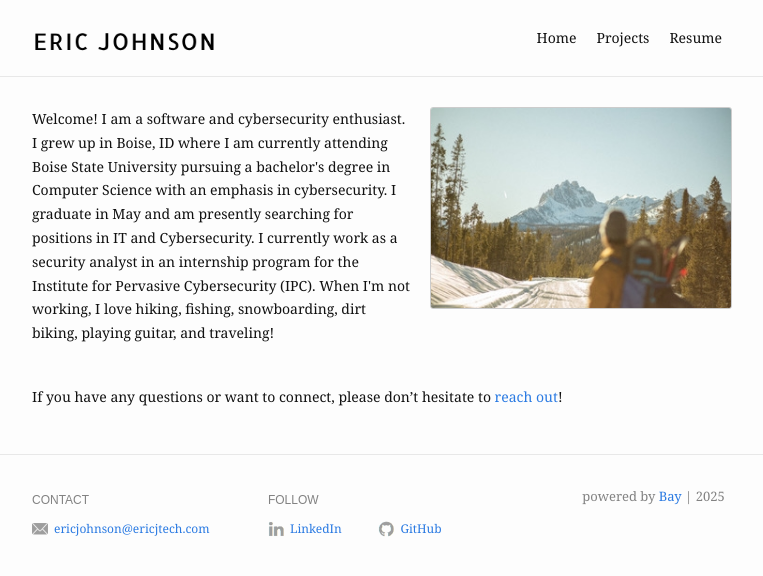
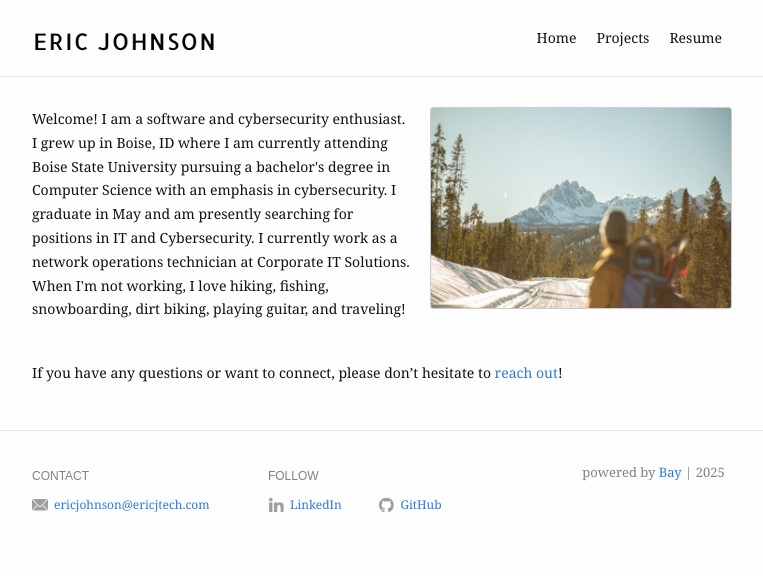
Before and after one commit to eboi1/eboi1.github.io, a Jekyll site: the page built from index.md, in a window 1280 px wide. Shown: the top 576 px of the page, without its empty margins (258-1021 px from the left). Built offline with Jekyll 4.4.1, drawn with Linux system fonts in a browser that asks for light colours.

Commit message:
Change job title in personal introduction
Updated job title from security analyst to network operations technician.

```diff
--- a/index.md
+++ b/index.md
@@ -5,7 +5,7 @@ profile_picture:
   alt: website picture
 ---
 <p>
-  Welcome! I am a software and cybersecurity enthusiast. I grew up in Boise, ID where I am currently attending Boise State University pursuing a bachelor's degree in Computer Science with an emphasis in cybersecurity. I graduate in May and am presently searching for positions in IT and Cybersecurity. I currently work as a security analyst in an internship program for the Institute for Pervasive Cybersecurity (IPC). When I'm not working, I love hiking, fishing, snowboarding, dirt biking, playing guitar, and traveling!
+  Welcome! I am a software and cybersecurity enthusiast. I grew up in Boise, ID where I am currently attending Boise State University pursuing a bachelor's degree in Computer Science with an emphasis in cybersecurity. I graduate in May and am presently searching for positions in IT and Cybersecurity. I currently work as a network operations technician at Corporate IT Solutions. When I'm not working, I love hiking, fishing, snowboarding, dirt biking, playing guitar, and traveling!
   </p>
 
 <p style="margin-top: 40px;">
```
